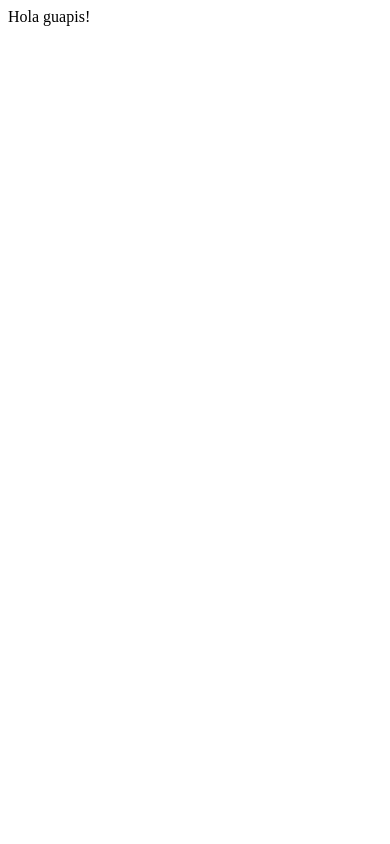
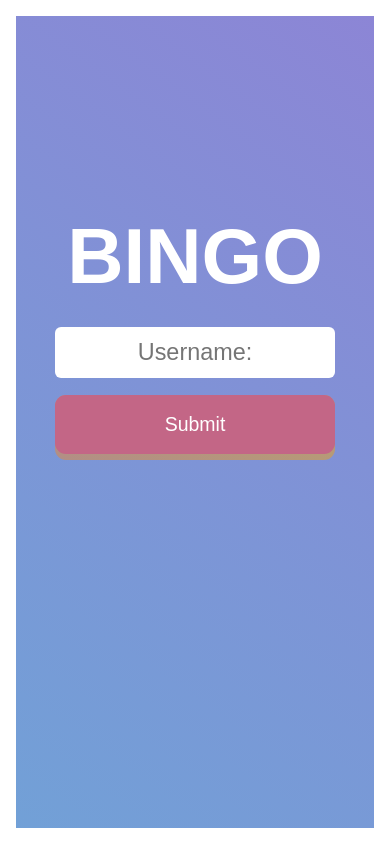
Before and after one commit to martin-axt/Bingo, a Flask app: page / in a window 390 px wide. Before the commit the page is almost empty. Run offline with Flask 2, Linux system fonts and the light colour scheme.

Commit message:
Homepage ready

```diff
--- a/app.py
+++ b/app.py
@@ -6,13 +6,13 @@ users = {}
 
 @app.route("/")
 def home():
-	return "Hola guapis!"
+	return render_template("home.html")
 
 @app.route("/<name>")
 def  user(name):
 	if name not in users:
 		users[name] = random.sample(range(1, 76), k=24)
-	return render_template("home.html", name=name, numbers=users[name])
+	return render_template("card.html", name=name, numbers=users[name])
 
 if __name__ == '__main__':
 	app.run(host='0.0.0.0', port=8080)
--- /dev/null
+++ b/static/css/gradient.css
@@ -0,0 +1,10 @@
+@-webkit-keyframes BackgroundGradient {
+    0%{background-position:0% 50%}
+    50%{background-position:100% 50%}
+    100%{background-position:0% 50%}
+}
+@keyframes BackgroundGradient {
+    0%{background-position:0% 50%}
+    50%{background-position:100% 50%}
+    100%{background-position:0% 50%}
+}
--- /dev/null
+++ b/static/css/home.css
@@ -0,0 +1,84 @@
+body {
+    display: flex;
+}
+
+.background {
+    flex-grow: 1;
+    margin: 1vh;
+    background: linear-gradient(216deg, #ac65d4, #42d1d9);
+    background-size: 400% 400%;
+    animation: BackgroundGradient 5s ease infinite;
+    display: flex;
+    align-items: center;
+    justify-content: center;
+}
+
+.container {
+    display: flex;
+    flex-direction: column;
+    align-items: center;
+    height: 50vh;
+    width: 30vw;
+}
+
+h1 {
+    color: white;
+    font-family: sans-serif;
+    font-size: 100px;
+    margin: 0 0 2vh 0;
+}
+
+.btn-border {
+    border-radius: 11px;
+    padding: 0 0 2% 0;
+    width: 90%;
+    height: 7vh;
+    margin: 1vh;
+    font-size: 6vw;
+    background: linear-gradient(216deg, #bba668, #a56caf);
+    background-size: 400% 400%;
+    animation: BackgroundGradient 2s ease infinite;
+}
+
+input {
+    width: 90%;
+    margin: 1vh;
+    font-family: sans-serif;
+    border-radius: 6px;
+    height: 10%;
+    padding: 6%;
+    font-size: 4vh;
+    color: #c36686;
+    text-align: center;
+    border: none;
+}
+
+button {
+    height: 100%;
+    width: 100%;
+    color: white;
+    font-size: 3vw;
+    background: #c36686;
+    border-radius: 11px;
+    border: none;
+}
+
+@media only screen and (max-width: 750px) {
+    .container {
+        width: 80vw;
+    }
+
+    h1 {
+        font-size: 20vw;
+    }
+
+    input {
+        height: 6vh;
+        font-size: 6vw;
+        padding: 5vw;
+    }
+
+    button {
+        font-size: 5vw;
+    }
+}
--- a/templates/home.html
+++ b/templates/home.html
@@ -1,81 +1,18 @@
 <html>
 <head>
-<meta name="viewport" content="width=device-width, initial-scale=1.0">
-<style>
-html {
-  background: white;
-}
-body {
-  background: #864bd4cf;
-height: -webkit-fill-available;
-}
-.carton {
-  text-align: center;
-font-size: xx-large;
-    font-weight: 800;
-    color: white;
-    height: fit-content;
-    padding-top: 5%;
-    vertical-align: middle;
-}
-p {
-padding: 20px 0;
-    font-family: sans-serif;
-    background: white;
-    color: #238cab;
-}
-
-table {
-box-shadow: 0px 10px 20px 0px #4e4e4e;
-  margin: auto;
-  padding: 10px;
-  background: #56acc5;
-  text-align: center;
-  font-weight: 800;
-}
-@media screen and (orientation:landscape) and (max-width:600px) {
-table {
-width: 100%;
-    height: 100%;
-    position: absolute;
-    top: 0;
-    left: 0;
-}
-td {font-size: 10vw; }
-}
-
-td {
-  font-size: 4vw;
-  width: 110px;
-  height: 80px;
-  color: white;
-  background-color: #ffffff3d;
-}
-
-.darker {
-  background-color: #ffffff21;
-}
-
-
-</style>
+    <meta name="viewport" content="width=device-width, initial-scale=1.0">
+    <link rel="stylesheet" type="text/css" href="{{ url_for('static', filename='css/gradient.css') }}">
+    <link rel="stylesheet" type="text/css" href="{{ url_for('static', filename='css/home.css') }}">
 </head>
 <body>
-<div class="carton">
-<p> {{name}} </p>
-<table>
-{% for i in range(0, 4) %}
-  <tr>
-  {% for j in range(0, 6) %}
-    {% if (i + j) % 2 == 0 %}
-    <td class="darker">
-    {% else %}
-    <td>
-    {% endif %}
-    {{ numbers[6 * i+j] }} </td>
-  {% endfor %}
-  </tr>
-{% endfor %}
-</table>
-<div/>
+<div class="background">
+    <div class="container">
+        <h1>BINGO</h1>
+        <input type="text" placeholder="Username:">
+        <div class="btn-border">
+            <button>Submit</button>
+        </div>
+    </div>
+</div>
 </body>
 </html>
```
Also changed, not shown: templates/card.html (added, +81 -0 lines), static/css/card.css (added), static/js/card.js (added), 1 other file.
